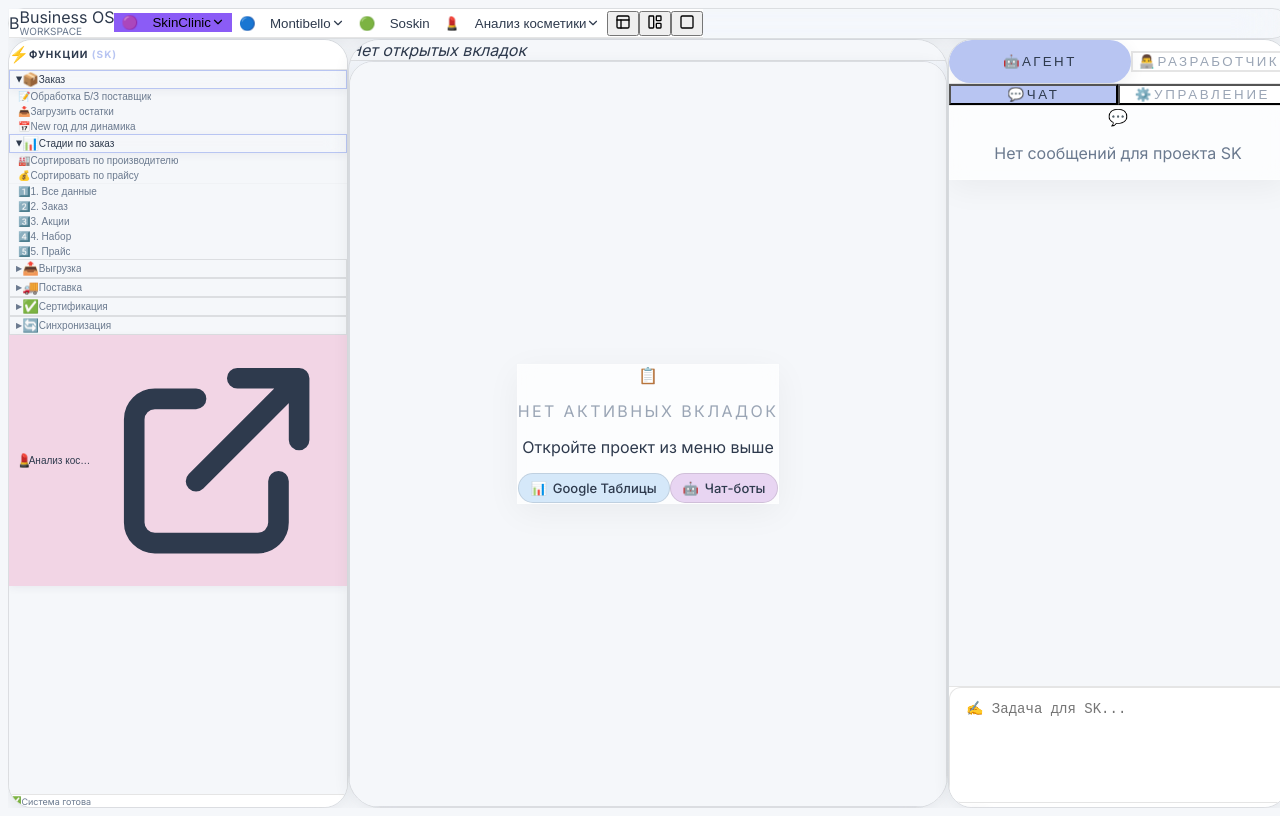
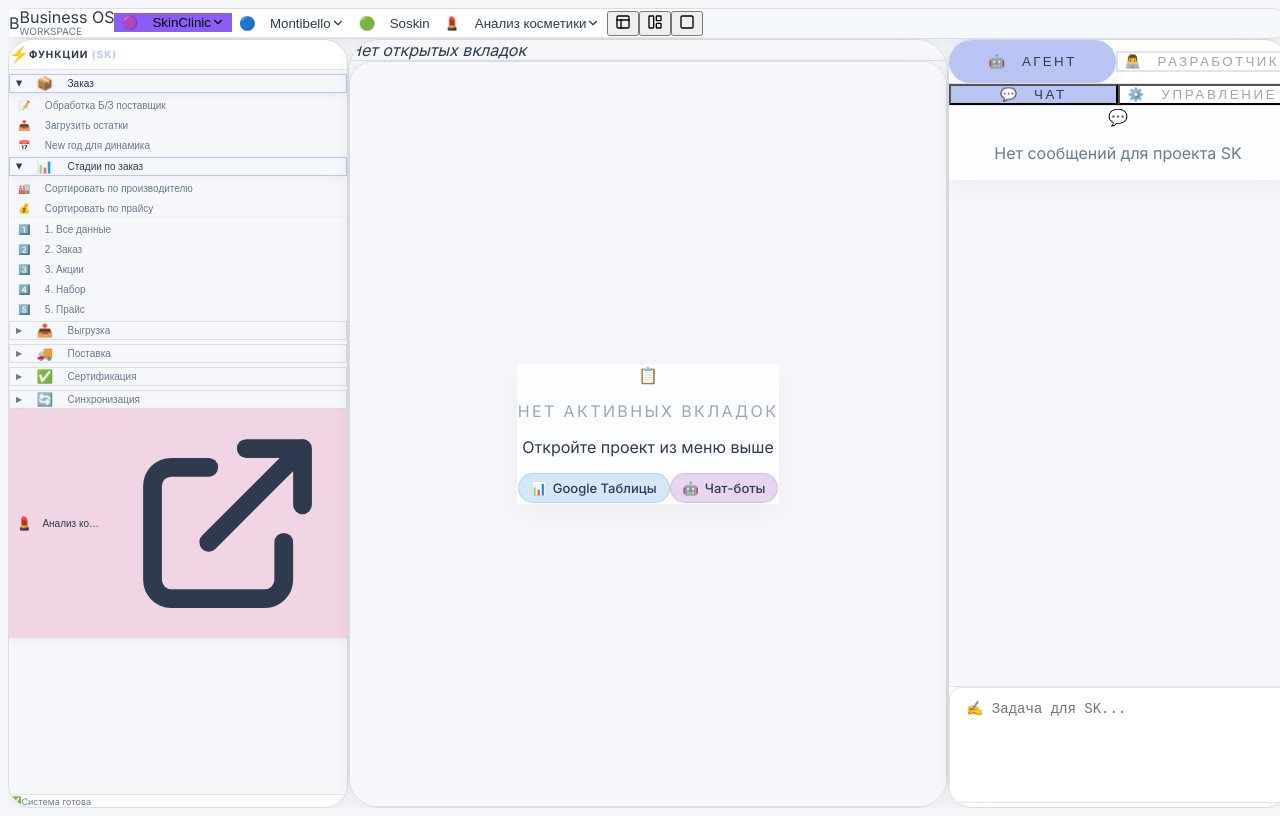
Before and after one commit to alfabeautymarketing-eng/BusinessOS, a Next.js app in the folder client/: page / in a window 1280 px wide. Built offline with nearby package versions, Linux system fonts and the light colour scheme.

Commit message:
auto: update 20251203-231201

```diff
--- a/client/src/components/AgentSidebar.tsx
+++ b/client/src/components/AgentSidebar.tsx
@@ -148,7 +148,7 @@ export default function AgentSidebar({ projectId = 'default' }: AgentSidebarProp
                         <button
                             key={m}
                             onClick={() => setMode(m)}
-                            className={`flex-1 py-2.5 rounded-xl text-xs font-semibold uppercase tracking-[0.18em] transition-all duration-200 border-2 flex items-center justify-center gap-4
+                            className={`flex-1 py-2.5 rounded-xl text-xs font-semibold uppercase tracking-[0.18em] transition-all duration-200 border-2 flex items-center justify-center emoji-gap
                             ${active ? 'button-rounded' : ''}`}
                             style={{
                                 backgroundColor: active ? 'var(--primary)' : 'transparent',
@@ -179,7 +179,7 @@ export default function AgentSidebar({ projectId = 'default' }: AgentSidebarProp
                     <button
                         key={tab.id}
                         onClick={() => setActiveTab(tab.id)}
-                        className={`relative flex-1 py-3.5 text-xs font-bold uppercase tracking-[0.2em] transition-all duration-300 flex items-center justify-center gap-4`}
+                        className={`relative flex-1 py-3.5 text-xs font-bold uppercase tracking-[0.2em] transition-all duration-300 flex items-center justify-center emoji-gap`}
                         style={{
                             color: activeTab === tab.id ? 'var(--text-primary)' : 'var(--text-muted)',
                             backgroundColor: activeTab === tab.id ? 'var(--primary)' : 'transparent'
--- a/client/src/components/ScriptRunnerMenu.tsx
+++ b/client/src/components/ScriptRunnerMenu.tsx
@@ -177,7 +177,7 @@ export default function ScriptRunnerMenu({ projectId = 'default' }: ScriptRunner
                 <div key={`sub-${index}`} className="mb-0.5">
                     <button
                         onClick={() => toggleSubmenu(item.submenu!)}
-                        className="w-full flex items-center gap-4 px-2 py-1 text-[10px] font-medium
+                        className="w-full flex items-center emoji-gap px-2 py-1 text-[10px] font-medium
                                    transition-all duration-200 rounded-md border"
                         style={{
                             marginLeft: `${depth * 6 + 2}px`,
@@ -207,7 +207,7 @@ export default function ScriptRunnerMenu({ projectId = 'default' }: ScriptRunner
         return (
             <button
                 key={`item-${index}`}
-                className="w-full flex items-center gap-4 px-2 py-1 text-left text-[10px] font-medium
+                className="w-full flex items-center emoji-gap px-2 py-1 text-left text-[10px] font-medium
                           transition-all duration-150 rounded-md border"
                 style={{
                     marginLeft: `${depth * 6 + 2}px`,
@@ -260,7 +260,7 @@ export default function ScriptRunnerMenu({ projectId = 'default' }: ScriptRunner
                         <div key={section.id} className="mb-1 mx-1.5">
                             <button
                                 onClick={() => isSpecial ? window.open('http://localhost:3001', '_blank') : toggleSection(section.id)}
-                                className={`w-full flex items-center gap-4 px-2 py-1.5 text-xs font-semibold
+                                className={`w-full flex items-center emoji-gap px-2 py-1.5 text-xs font-semibold
                                            transition-all duration-200 rounded-lg border`}
                                 style={{
                                     color: isSpecial ? 'var(--text-primary)' : isExpanded ? 'var(--text-primary)' : 'var(--text-secondary)',
--- a/client/src/components/TabsBar.tsx
+++ b/client/src/components/TabsBar.tsx
@@ -28,7 +28,7 @@ export default function TabsBar({
             key={tab.id}
             onClick={() => onTabClick(tab.id)}
             className={`
-              relative flex items-center gap-2 px-4 py-2 min-w-[160px] max-w-[240px] cursor-pointer
+              relative flex items-center emoji-gap px-4 py-2 min-w-[160px] max-w-[240px] cursor-pointer
               rounded-t-xl transition-all duration-200 border-t border-x group
               ${isActive
                 ? 'bg-white border-[var(--border)] shadow-sm z-10'
```
